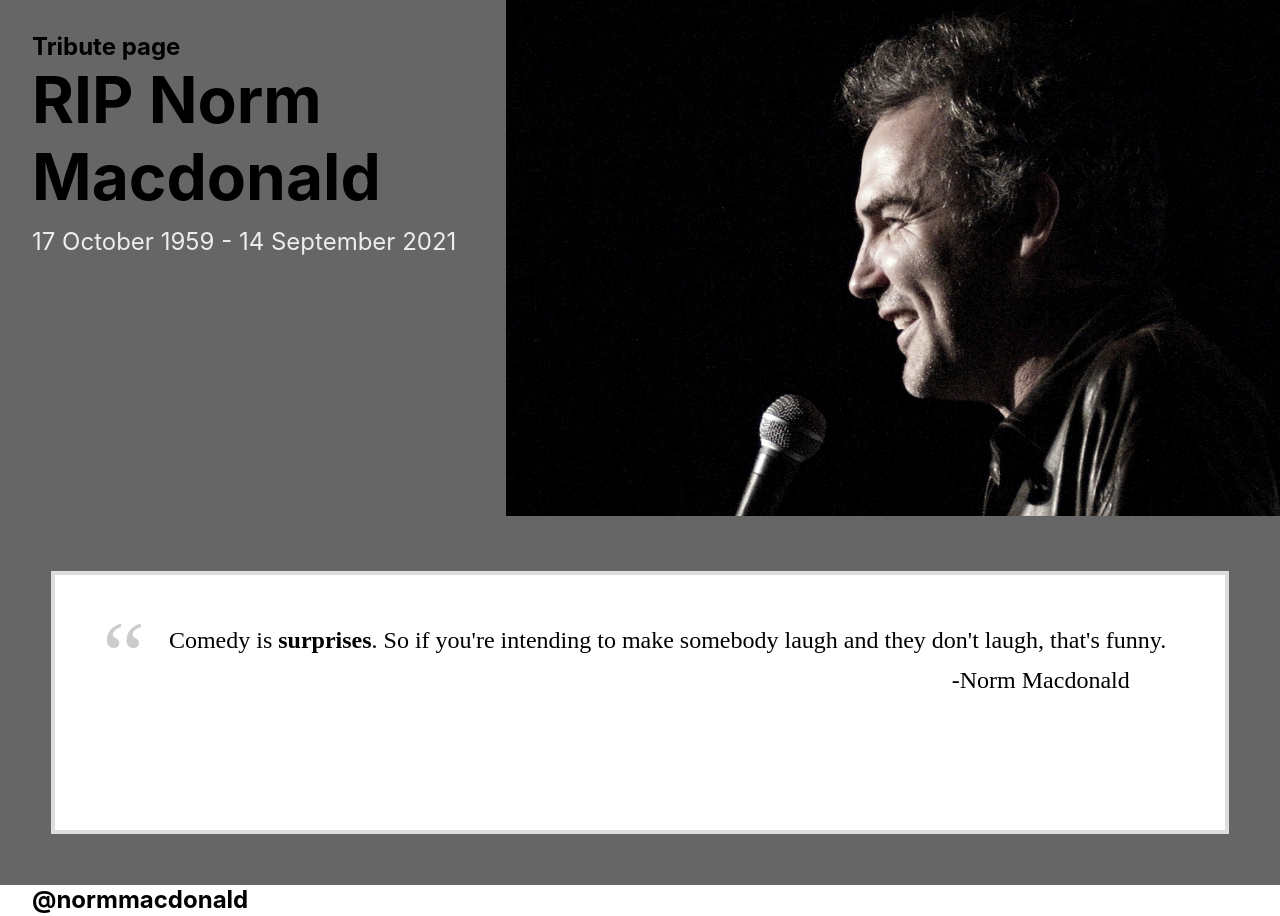
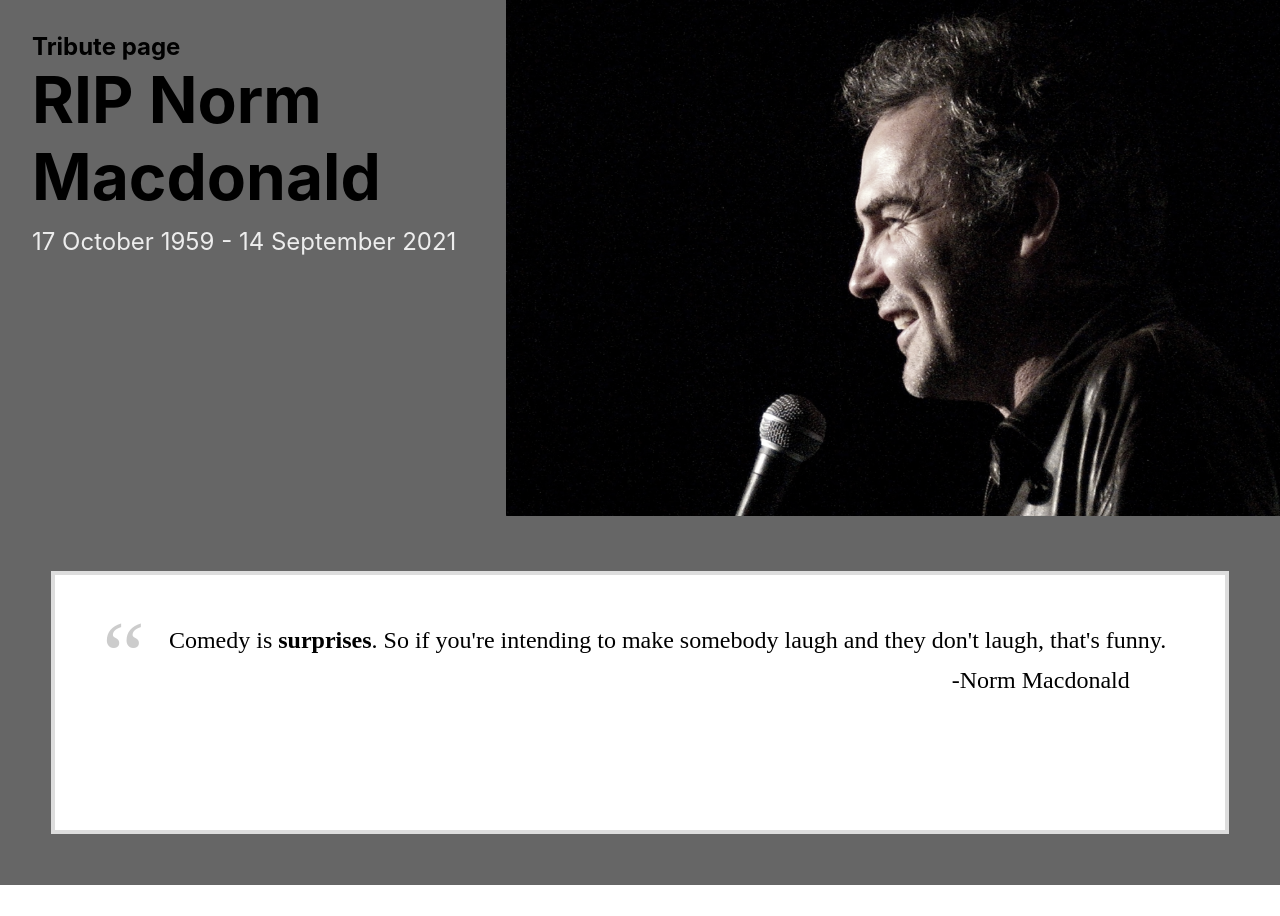
Before and after one commit to CapSap/norm-tribute, a React (Create React App) app in the folder rip-norm/: page / in a window 1280 px wide. Shown: the top 916 px of the page. Built offline with nearby package versions, Linux system fonts and the light colour scheme; no server answers.

Commit message:
tweetheading font size increase with padding

```diff
--- a/rip-norm/src/App.css
+++ b/rip-norm/src/App.css
@@ -96,7 +96,9 @@
   text-align: right;
 }
 .tweetHeading {
-  padding-left: 2em;
+  padding-top: 1em;
+  padding-left: 1em;
+  font-size: 3em;
 }
 
 .tweet-container {
```
